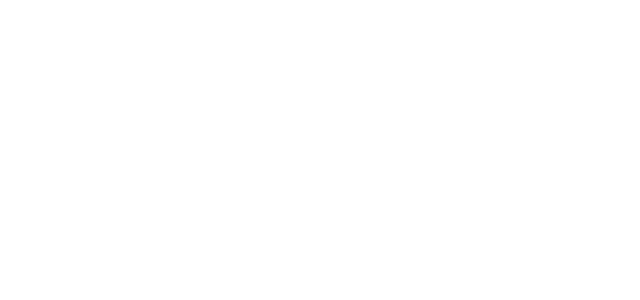
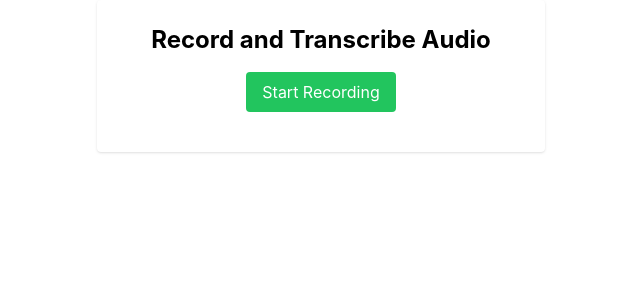
Before and after one commit to LordConnoisseur/EY-Techathon-5.0, a React (Create React App) app in the folder frontend/: page /audio-analysis in a window 1280 px wide. Before the commit this address had no page. Shown: the top 300 px of the page, without its empty margins (319-959 px from the left). Built offline with nearby package versions, Linux system fonts and the light colour scheme.

Commit message:
Frontend Audio Analysis

```diff
--- a/frontend/src/App.js
+++ b/frontend/src/App.js
@@ -21,6 +21,7 @@
 import ArticleView from "./pages/ArticleView";
 import KnowledgeGraph from "./pages/KnowledgeGraph";
 import ContentManagement from "./pages/ContentManagement";
+import AudioAnalysisDashboard from "./pages/AudioAnalysisDashboard";
 
 function App() {
   return (
@@ -51,6 +52,8 @@
           <Route path="data-validation" element={<DataValidation />} />
           <Route path="batch-processing" element={<BatchProcessing />} />
         </Route>
+        {/* New Route for Audio Analysis */}
+        <Route path="/audio-analysis" element={<AudioAnalysisDashboard />} />
       </Routes>
     </Router>
   );
--- /dev/null
+++ b/frontend/src/pages/AudioAnalysisDashboard.js
@@ -0,0 +1,213 @@
+// import React, { useState } from "react";
+// import Sidebar from "../components/Sidebar"; // Adjust path if needed
+// import Header from "../components/Header";   // Adjust path if needed
+
+// function AudioAnalysisDashboard() {
+//   // State to hold the selected audio file and results
+//   const [audioFile, setAudioFile] = useState(null);
+//   const [transcription, setTranscription] = useState("");
+//   const [sentiment, setSentiment] = useState("");
+//   const [loading, setLoading] = useState(false);
+//   const [error, setError] = useState("");
+
+//   // Handle file selection
+//   const handleFileChange = (e) => {
+//     setAudioFile(e.target.files[0]);
+//   };
+
+//   // Handle file upload and API call
+//   const analyzeAudio = async () => {
+//     if (!audioFile) {
+//       setError("Please select an audio file.");
+//       return;
+//     }
+
+//     setError("");
+//     setLoading(true);
+//     setTranscription("");
+//     setSentiment("");
+
+//     const formData = new FormData();
+//     formData.append("audio", audioFile);
+
+//     try {
+//       // Replace with your backend URL if necessary
+//       const response = await fetch("http://127.0.0.1:5000/api/audio/analyze-audio", {
+//         method: "POST",
+//         body: formData,
+//       });
+//       const data = await response.json();
+
+//       if (response.ok) {
+//         setTranscription(data.transcription);
+//         setSentiment(
+//           typeof data.sentiment === "object"
+//             ? `${data.sentiment.label} (${(data.sentiment.score * 100).toFixed(1)}%)`
+//             : data.sentiment
+//         );
+//       } else {
+//         setError(data.error || "An error occurred.");
+//       }
+//     } catch (err) {
+//       console.error("Error:", err);
+//       setError("Failed to analyze audio.");
+//     } finally {
+//       setLoading(false);
+//     }
+//   };
+
+//   return (
+//     <div className="flex min-h-screen">
+//       {/* Sidebar Component */}
+//       <Sidebar />
+
+//       {/* Main Content */}
+//       <div className="flex-1">
+//         <Header />
+//         <div className="p-6">
+//           <h1 className="text-2xl font-bold mb-4">Audio Analysis Dashboard</h1>
+
+//           {/* File Upload Section */}
+//           <div className="bg-white p-6 rounded shadow mb-6">
+//             <h2 className="text-xl font-semibold mb-4">Upload Audio for Analysis</h2>
+//             <input
+//               type="file"
+//               accept="audio/*"
+//               onChange={handleFileChange}
+//               className="border p-2 w-full mb-4"
+//             />
+//             <button
+//               onClick={analyzeAudio}
+//               className="bg-blue-500 text-white px-4 py-2 rounded hover:bg-blue-600 transition"
+//               disabled={loading}
+//             >
+//               {loading ? "Analyzing..." : "Upload & Analyze"}
+//             </button>
+//             {error && <p className="mt-2 text-red-500">{error}</p>}
+//           </div>
+
+//           {/* Display Results */}
+//           {(transcription || sentiment) && (
+//             <div className="bg-gray-100 p-6 rounded shadow">
+//               <h2 className="text-xl font-semibold mb-4">Analysis Results</h2>
+//               {transcription && (
+//                 <div className="mb-4">
+//                   <h3 className="font-semibold">Transcription:</h3>
+//                   <p className="p-2 bg-white rounded shadow">{transcription}</p>
+//                 </div>
+//               )}
+//               {sentiment && (
+//                 <div>
+//                   <h3 className="font-semibold">Sentiment:</h3>
+//                   <p className="p-2 bg-white rounded shadow">{sentiment}</p>
+//                 </div>
+//               )}
+//             </div>
+//           )}
+//         </div>
+//       </div>
+//     </div>
+//   );
+// }
+
+// export default AudioAnalysisDashboard;
+
+
+
+import React, { useState, useRef } from "react";
+
+function AudioRecorder() {
+  const [recording, setRecording] = useState(false);
+  const [transcript, setTranscript] = useState("");
+  const [error, setError] = useState("");
+  const mediaRecorderRef = useRef(null);
+  const audioChunksRef = useRef([]);
+
+  const startRecording = async () => {
+    setTranscript("");
+    setError("");
+    try {
+      const stream = await navigator.mediaDevices.getUserMedia({ audio: true });
+      mediaRecorderRef.current = new MediaRecorder(stream);
+      audioChunksRef.current = [];
+
+      mediaRecorderRef.current.ondataavailable = (event) => {
+        if (event.data.size > 0) {
+          audioChunksRef.current.push(event.data);
+        }
+      };
+
+      mediaRecorderRef.current.onstop = () => {
+        // Combine audio chunks into a single Blob.
+        const audioBlob = new Blob(audioChunksRef.current, { type: "audio/wav" });
+        // Prepare FormData to send to the backend.
+        const formData = new FormData();
+        formData.append("audio", audioBlob, "recording.wav");
+
+        // Use fetch API to send the recorded audio.
+        fetch("http://127.0.0.1:5000/api/audio/analyze-audio", {
+          method: "POST",
+          body: formData,
+        })
+          .then((response) => {
+            if (!response.ok) {
+              throw new Error("Network response was not ok");
+            }
+            return response.json();
+          })
+          .then((data) => {
+            setTranscript(data.transcription);
+          })
+          .catch((err) => {
+            console.error("Error uploading recording:", err);
+            setError("Failed to transcribe audio.");
+          });
+      };
+
+      mediaRecorderRef.current.start();
+      setRecording(true);
+    } catch (err) {
+      console.error("Error accessing microphone:", err);
+      setError("Could not access the microphone.");
+    }
+  };
+
+  const stopRecording = () => {
+    if (mediaRecorderRef.current && recording) {
+      mediaRecorderRef.current.stop();
+      setRecording(false);
+    }
+  };
+
+  return (
+    <div className="max-w-md mx-auto p-6 bg-white rounded shadow">
+      <h2 className="text-2xl font-bold mb-4 text-center">Record and Transcribe Audio</h2>
+      {error && <p className="text-red-500">{error}</p>}
+      <div className="flex justify-center space-x-4 mb-4">
+        {!recording ? (
+          <button
+            onClick={startRecording}
+            className="bg-green-500 text-white px-4 py-2 rounded hover:bg-green-600"
+          >
+            Start Recording
+          </button>
+        ) : (
+          <button
+            onClick={stopRecording}
+            className="bg-red-500 text-white px-4 py-2 rounded hover:bg-red-600"
+          >
+            Stop Recording
+          </button>
+        )}
+      </div>
+      {transcript && (
+        <div className="mt-4">
+          <h3 className="font-semibold">Transcription:</h3>
+          <p className="p-2 bg-gray-100 rounded">{transcript}</p>
+        </div>
+      )}
+    </div>
+  );
+}
+
+export default AudioRecorder;
```
Lines whose indentation alone changed are shown as unchanged.
